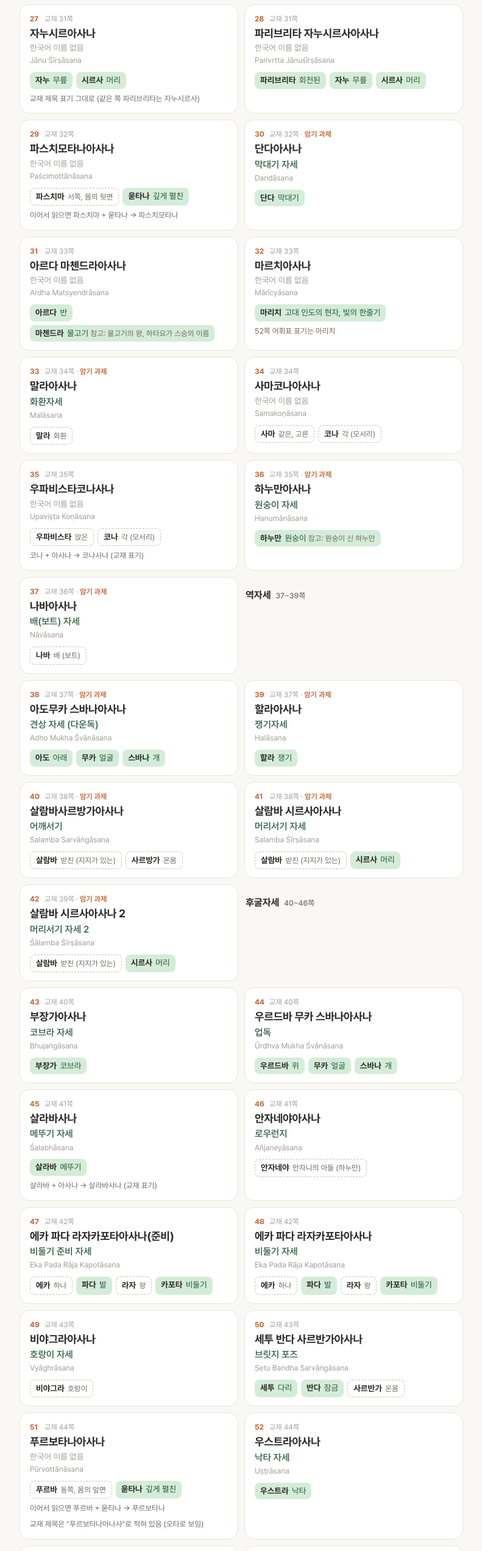
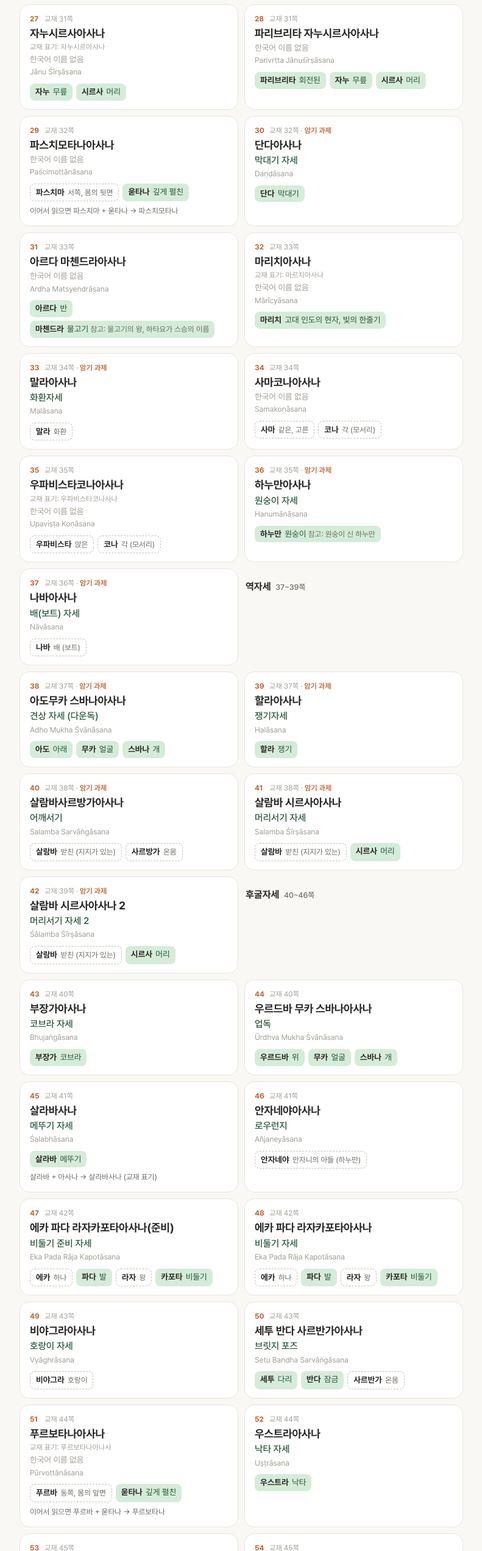
Before and after one commit to aro-deeply/yoga, a plain HTML site: page dict.html in a window 1280 px wide. Shown: the part 2886-5429 px from the top of the page at 61% size, without its empty margins (244-1035 px from the left). Drawn offline with Linux system fonts and the light colour scheme.

Commit message:
사전: 맞는 표기로 제목 수정, 교재 표기 작게 병기
Co-Authored-By: Claude Opus 5.5 <noreply@anthropic.com>
Claude-Session: https://claude.ai/code/session_01Qxw1DtpTZMg57e64g6gYB9

```diff
--- a/dict.html
+++ b/dict.html
@@ -45,6 +45,7 @@ a{color:inherit;text-decoration:none}.dc-leg{display:flex;flex-wrap:wrap;gap:6px
 .dc-n{margin:7px 0 0;font-size:12.5px;color:var(--sub)}
 .dc-src{margin:18px 2px 0;font-size:12px;color:#A39E96;line-height:1.6}
 @media(min-width:640px){.dc-list{grid-template-columns:1fr 1fr}}
+.dc-tb{margin:1px 0 0;font-size:12px;color:#A39E96}
 
 .wrap{max-width:760px;margin:0 auto;padding:calc(18px + env(safe-area-inset-top)) 16px calc(28px + env(safe-area-inset-bottom))}
 .top{display:flex;justify-content:space-between;align-items:center;font-size:14px;color:var(--sub);margin-bottom:12px}
@@ -83,15 +84,15 @@ h1{font-size:23px;font-weight:800;letter-spacing:-.4px;margin:0 0 4px}
 <article class="dc-card" data-sec="1" data-memo="1" data-q="발라아사나 아기 자세 bālāsana"><div class="dc-body"><p class="dc-meta"><span class="dc-no">24</span>교재 29쪽 · <em>암기 과제</em></p><h4 class="dc-sk">발라아사나</h4><p class="dc-ko">아기 자세</p><p class="dc-ro">Bālāsana</p><div class="dc-ws"><span class="w ref"><b>발라</b> <i>아이</i></span></div></div></article>
 <article class="dc-card" data-sec="1" data-memo="1" data-q="수카아사나 편안한 자세 sukhāsana"><div class="dc-body"><p class="dc-meta"><span class="dc-no">25</span>교재 30쪽 · <em>암기 과제</em></p><h4 class="dc-sk">수카아사나</h4><p class="dc-ko">편안한 자세</p><p class="dc-ro">Sukhāsana</p><div class="dc-ws"><span class="w ref"><b>수카</b> <i>편안함</i></span></div></div></article>
 <article class="dc-card" data-sec="1" data-memo="1" data-q="받다코나아사나 나비 자세 baddha koṇāsana"><div class="dc-body"><p class="dc-meta"><span class="dc-no">26</span>교재 30쪽 · <em>암기 과제</em></p><h4 class="dc-sk">받다코나아사나</h4><p class="dc-ko">나비 자세</p><p class="dc-ro">Baddha Koṇāsana</p><div class="dc-ws"><span class="w ref"><b>받다</b> <i>묶인</i></span><span class="w ref"><b>코나</b> <i>각 (모서리)</i></span></div></div></article>
-<article class="dc-card" data-sec="1" data-memo="0" data-q="자누시르아사나  jānu śīrṣāsana"><div class="dc-body"><p class="dc-meta"><span class="dc-no">27</span>교재 31쪽</p><h4 class="dc-sk">자누시르아사나</h4><p class="dc-ko none">한국어 이름 없음</p><p class="dc-ro">Jānu Śīrṣāsana</p><div class="dc-ws"><span class="w"><b>자누</b> 무릎</span><span class="w"><b>시르사</b> 머리</span></div><p class="dc-n">교재 제목 표기 그대로 (같은 쪽 파리브리타는 자누시르사)</p></div></article>
+<article class="dc-card" data-sec="1" data-memo="0" data-q="자누시르사아사나  jānu śīrṣāsana"><div class="dc-body"><p class="dc-meta"><span class="dc-no">27</span>교재 31쪽</p><h4 class="dc-sk">자누시르사아사나</h4><p class="dc-tb">교재 표기: 자누시르아사나</p><p class="dc-ko none">한국어 이름 없음</p><p class="dc-ro">Jānu Śīrṣāsana</p><div class="dc-ws"><span class="w"><b>자누</b> 무릎</span><span class="w"><b>시르사</b> 머리</span></div></div></article>
 <article class="dc-card" data-sec="1" data-memo="0" data-q="파리브리타 자누시르사아사나  parivrtta jānuśīrṣāsana"><div class="dc-body"><p class="dc-meta"><span class="dc-no">28</span>교재 31쪽</p><h4 class="dc-sk">파리브리타 자누시르사아사나</h4><p class="dc-ko none">한국어 이름 없음</p><p class="dc-ro">Parivrtta Jānuśīrṣāsana</p><div class="dc-ws"><span class="w"><b>파리브리타</b> 회전된</span><span class="w"><b>자누</b> 무릎</span><span class="w"><b>시르사</b> 머리</span></div></div></article>
 <article class="dc-card" data-sec="1" data-memo="0" data-q="파스치모타나아사나  paścimottānāsana"><div class="dc-body"><p class="dc-meta"><span class="dc-no">29</span>교재 32쪽</p><h4 class="dc-sk">파스치모타나아사나</h4><p class="dc-ko none">한국어 이름 없음</p><p class="dc-ro">Paścimottānāsana</p><div class="dc-ws"><span class="w ref"><b>파스치마</b> <i>서쪽, 몸의 뒷면</i></span><span class="w"><b>욷타나</b> 깊게 펼친</span></div><p class="dc-n">이어서 읽으면 파스치마 + 욷타나 → 파스치모타나</p></div></article>
 <article class="dc-card" data-sec="1" data-memo="1" data-q="단다아사나 막대기 자세 daṇḍāsana"><div class="dc-body"><p class="dc-meta"><span class="dc-no">30</span>교재 32쪽 · <em>암기 과제</em></p><h4 class="dc-sk">단다아사나</h4><p class="dc-ko">막대기 자세</p><p class="dc-ro">Daṇḍāsana</p><div class="dc-ws"><span class="w"><b>단다</b> 막대기</span></div></div></article>
 <article class="dc-card" data-sec="1" data-memo="0" data-q="아르다 마첸드라아사나  ardha matsyendrāsana"><div class="dc-body"><p class="dc-meta"><span class="dc-no">31</span>교재 33쪽</p><h4 class="dc-sk">아르다 마첸드라아사나</h4><p class="dc-ko none">한국어 이름 없음</p><p class="dc-ro">Ardha Matsyendrāsana</p><div class="dc-ws"><span class="w"><b>아르다</b> 반</span><span class="w"><b>마첸드라</b> 물고기 <i>참고: 물고기의 왕, 하타요가 스승의 이름</i></span></div></div></article>
-<article class="dc-card" data-sec="1" data-memo="0" data-q="마르치아사나  mārīcyāsana"><div class="dc-body"><p class="dc-meta"><span class="dc-no">32</span>교재 33쪽</p><h4 class="dc-sk">마르치아사나</h4><p class="dc-ko none">한국어 이름 없음</p><p class="dc-ro">Mārīcyāsana</p><div class="dc-ws"><span class="w"><b>마리치</b> 고대 인도의 현자, 빛의 한줄기</span></div><p class="dc-n">52쪽 어휘표 표기는 마리치</p></div></article>
+<article class="dc-card" data-sec="1" data-memo="0" data-q="마리치아사나  mārīcyāsana"><div class="dc-body"><p class="dc-meta"><span class="dc-no">32</span>교재 33쪽</p><h4 class="dc-sk">마리치아사나</h4><p class="dc-tb">교재 표기: 마르치아사나</p><p class="dc-ko none">한국어 이름 없음</p><p class="dc-ro">Mārīcyāsana</p><div class="dc-ws"><span class="w"><b>마리치</b> 고대 인도의 현자, 빛의 한줄기</span></div></div></article>
 <article class="dc-card" data-sec="1" data-memo="1" data-q="말라아사나 화환자세 malāsana"><div class="dc-body"><p class="dc-meta"><span class="dc-no">33</span>교재 34쪽 · <em>암기 과제</em></p><h4 class="dc-sk">말라아사나</h4><p class="dc-ko">화환자세</p><p class="dc-ro">Malāsana</p><div class="dc-ws"><span class="w ref"><b>말라</b> <i>화환</i></span></div></div></article>
 <article class="dc-card" data-sec="1" data-memo="0" data-q="사마코나아사나  samakoṇāsana"><div class="dc-body"><p class="dc-meta"><span class="dc-no">34</span>교재 34쪽</p><h4 class="dc-sk">사마코나아사나</h4><p class="dc-ko none">한국어 이름 없음</p><p class="dc-ro">Samakoṇāsana</p><div class="dc-ws"><span class="w ref"><b>사마</b> <i>같은, 고른</i></span><span class="w ref"><b>코나</b> <i>각 (모서리)</i></span></div></div></article>
-<article class="dc-card" data-sec="1" data-memo="0" data-q="우파비스타코나사나  upaviṣṭa koṇāsana"><div class="dc-body"><p class="dc-meta"><span class="dc-no">35</span>교재 35쪽</p><h4 class="dc-sk">우파비스타코나사나</h4><p class="dc-ko none">한국어 이름 없음</p><p class="dc-ro">Upaviṣṭa Koṇāsana</p><div class="dc-ws"><span class="w ref"><b>우파비스타</b> <i>앉은</i></span><span class="w ref"><b>코나</b> <i>각 (모서리)</i></span></div><p class="dc-n">코나 + 아사나 → 코나사나 (교재 표기)</p></div></article>
+<article class="dc-card" data-sec="1" data-memo="0" data-q="우파비스타코나아사나  upaviṣṭa koṇāsana"><div class="dc-body"><p class="dc-meta"><span class="dc-no">35</span>교재 35쪽</p><h4 class="dc-sk">우파비스타코나아사나</h4><p class="dc-tb">교재 표기: 우파비스타코나사나</p><p class="dc-ko none">한국어 이름 없음</p><p class="dc-ro">Upaviṣṭa Koṇāsana</p><div class="dc-ws"><span class="w ref"><b>우파비스타</b> <i>앉은</i></span><span class="w ref"><b>코나</b> <i>각 (모서리)</i></span></div></div></article>
 <article class="dc-card" data-sec="1" data-memo="1" data-q="하누만아사나 원숭이 자세 hanumānāsana"><div class="dc-body"><p class="dc-meta"><span class="dc-no">36</span>교재 35쪽 · <em>암기 과제</em></p><h4 class="dc-sk">하누만아사나</h4><p class="dc-ko">원숭이 자세</p><p class="dc-ro">Hanumānāsana</p><div class="dc-ws"><span class="w"><b>하누만</b> 원숭이 <i>참고: 원숭이 신 하누만</i></span></div></div></article>
 <article class="dc-card" data-sec="1" data-memo="1" data-q="나바아사나 배(보트) 자세 nāvāsana"><div class="dc-body"><p class="dc-meta"><span class="dc-no">37</span>교재 36쪽 · <em>암기 과제</em></p><h4 class="dc-sk">나바아사나</h4><p class="dc-ko">배(보트) 자세</p><p class="dc-ro">Nāvāsana</p><div class="dc-ws"><span class="w ref"><b>나바</b> <i>배 (보트)</i></span></div></div></article>
 <h3 class="dc-sh" data-sec="2">역자세 <span>37~39쪽</span></h3>
@@ -109,7 +110,7 @@ h1{font-size:23px;font-weight:800;letter-spacing:-.4px;margin:0 0 4px}
 <article class="dc-card" data-sec="3" data-memo="0" data-q="에카 파다 라자카포타아사나 비둘기 자세 eka pada rāja kapotāsana"><div class="dc-body"><p class="dc-meta"><span class="dc-no">48</span>교재 42쪽</p><h4 class="dc-sk">에카 파다 라자카포타아사나</h4><p class="dc-ko">비둘기 자세</p><p class="dc-ro">Eka Pada Rāja Kapotāsana</p><div class="dc-ws"><span class="w ref"><b>에카</b> <i>하나</i></span><span class="w"><b>파다</b> 발</span><span class="w ref"><b>라자</b> <i>왕</i></span><span class="w"><b>카포타</b> 비둘기</span></div></div></article>
 <article class="dc-card" data-sec="3" data-memo="0" data-q="비야그라아사나 호랑이 자세 vyāghrāsana"><div class="dc-body"><p class="dc-meta"><span class="dc-no">49</span>교재 43쪽</p><h4 class="dc-sk">비야그라아사나</h4><p class="dc-ko">호랑이 자세</p><p class="dc-ro">Vyāghrāsana</p><div class="dc-ws"><span class="w ref"><b>비야그라</b> <i>호랑이</i></span></div></div></article>
 <article class="dc-card" data-sec="3" data-memo="0" data-q="세투 반다 사르반가아사나 브릿지 포즈 setu bandha sarvāṅgāsana"><div class="dc-body"><p class="dc-meta"><span class="dc-no">50</span>교재 43쪽</p><h4 class="dc-sk">세투 반다 사르반가아사나</h4><p class="dc-ko">브릿지 포즈</p><p class="dc-ro">Setu Bandha Sarvāṅgāsana</p><div class="dc-ws"><span class="w"><b>세투</b> 다리</span><span class="w"><b>반다</b> 잠금</span><span class="w ref"><b>사르반가</b> <i>온몸</i></span></div></div></article>
-<article class="dc-card" data-sec="3" data-memo="0" data-q="푸르보타나아사나  pūrvottānāsana"><div class="dc-body"><p class="dc-meta"><span class="dc-no">51</span>교재 44쪽</p><h4 class="dc-sk">푸르보타나아사나</h4><p class="dc-ko none">한국어 이름 없음</p><p class="dc-ro">Pūrvottānāsana</p><div class="dc-ws"><span class="w ref"><b>푸르바</b> <i>동쪽, 몸의 앞면</i></span><span class="w"><b>욷타나</b> 깊게 펼친</span></div><p class="dc-n">이어서 읽으면 푸르바 + 욷타나 → 푸르보타나</p><p class="dc-n">교재 제목은 "푸르보타나아나사"로 적혀 있음 (오타로 보임)</p></div></article>
+<article class="dc-card" data-sec="3" data-memo="0" data-q="푸르보타나아사나  pūrvottānāsana"><div class="dc-body"><p class="dc-meta"><span class="dc-no">51</span>교재 44쪽</p><h4 class="dc-sk">푸르보타나아사나</h4><p class="dc-tb">교재 표기: 푸르보타나아나사</p><p class="dc-ko none">한국어 이름 없음</p><p class="dc-ro">Pūrvottānāsana</p><div class="dc-ws"><span class="w ref"><b>푸르바</b> <i>동쪽, 몸의 앞면</i></span><span class="w"><b>욷타나</b> 깊게 펼친</span></div><p class="dc-n">이어서 읽으면 푸르바 + 욷타나 → 푸르보타나</p></div></article>
 <article class="dc-card" data-sec="3" data-memo="0" data-q="우스트라아사나 낙타 자세 uṣṭrāsana"><div class="dc-body"><p class="dc-meta"><span class="dc-no">52</span>교재 44쪽</p><h4 class="dc-sk">우스트라아사나</h4><p class="dc-ko">낙타 자세</p><p class="dc-ro">Uṣṭrāsana</p><div class="dc-ws"><span class="w"><b>우스트라</b> 낙타</span></div></div></article>
 <article class="dc-card" data-sec="3" data-memo="0" data-q="다누라아사나 활 자세 dhanurāsana"><div class="dc-body"><p class="dc-meta"><span class="dc-no">53</span>교재 45쪽</p><h4 class="dc-sk">다누라아사나</h4><p class="dc-ko">활 자세</p><p class="dc-ro">Dhanurāsana</p><div class="dc-ws"><span class="w"><b>다누라</b> 활</span></div><p class="dc-n">52쪽 어휘표 표기는 다누스(dhanus)</p></div></article>
 <article class="dc-card" data-sec="3" data-memo="0" data-q="우르드바 다누라아사나 휠(wheel) 자세 ūrdhva dhanurāsana"><div class="dc-body"><p class="dc-meta"><span class="dc-no">54</span>교재 45쪽</p><h4 class="dc-sk">우르드바 다누라아사나</h4><p class="dc-ko">휠(wheel) 자세</p><p class="dc-ro">Ūrdhva Dhanurāsana</p><div class="dc-ws"><span class="w"><b>우르드바</b> 위</span><span class="w"><b>다누라</b> 활</span></div><p class="dc-n">52쪽 어휘표 표기는 다누스(dhanus)</p></div></article>
@@ -120,7 +121,7 @@ h1{font-size:23px;font-weight:800;letter-spacing:-.4px;margin:0 0 4px}
 <article class="dc-card" data-sec="4" data-memo="0" data-q="바시스타아사나 사이드플랭크 vasiṣṭhāsana"><div class="dc-body"><p class="dc-meta"><span class="dc-no">58</span>교재 48쪽</p><h4 class="dc-sk">바시스타아사나</h4><p class="dc-ko">사이드플랭크</p><p class="dc-ro">Vasiṣṭhāsana</p><div class="dc-ws"><span class="w ref"><b>바시스타</b> <i>현자 바시스타</i></span></div></div></article>
 <article class="dc-card" data-sec="4" data-memo="0" data-q="바카아사나 두루미 자세 bakāsana"><div class="dc-body"><p class="dc-meta"><span class="dc-no">59</span>교재 48쪽</p><h4 class="dc-sk">바카아사나</h4><p class="dc-ko">두루미 자세</p><p class="dc-ro">Bakāsana</p><div class="dc-ws"><span class="w"><b>바카</b> 두루미</span></div><p class="dc-n">굽힌 팔: 까마귀 (Kakasana)</p></div></article>
 <h3 class="dc-sh" data-sec="5">기타자세, 웜업자세 <span>49~50쪽</span></h3>
-<article class="dc-card" data-sec="5" data-memo="0" data-q="비킬라아사나 소 자세 bitilāsana"><div class="dc-body"><p class="dc-meta"><span class="dc-no">60</span>교재 49쪽</p><h4 class="dc-sk">비킬라아사나</h4><p class="dc-ko">소 자세</p><p class="dc-ro">Bitilāsana</p><div class="dc-ws"><span class="w"><b>비틸라</b> 소</span></div><p class="dc-n">52쪽 어휘표 표기는 비틸라</p></div></article>
+<article class="dc-card" data-sec="5" data-memo="0" data-q="비틸라아사나 소 자세 bitilāsana"><div class="dc-body"><p class="dc-meta"><span class="dc-no">60</span>교재 49쪽</p><h4 class="dc-sk">비틸라아사나</h4><p class="dc-tb">교재 표기: 비킬라아사나</p><p class="dc-ko">소 자세</p><p class="dc-ro">Bitilāsana</p><div class="dc-ws"><span class="w"><b>비틸라</b> 소</span></div></div></article>
 <article class="dc-card" data-sec="5" data-memo="0" data-q="마르자리아사나 고양이 자세 mārjārīāsana"><div class="dc-body"><p class="dc-meta"><span class="dc-no">61</span>교재 49쪽</p><h4 class="dc-sk">마르자리아사나</h4><p class="dc-ko">고양이 자세</p><p class="dc-ro">Mārjārīāsana</p><div class="dc-ws"><span class="w ref"><b>마르자리</b> <i>고양이</i></span></div></div></article>
 <article class="dc-card" data-sec="5" data-memo="0" data-q="고무카아사나  gomukhāsana"><div class="dc-body"><p class="dc-meta"><span class="dc-no">62</span>교재 49쪽</p><h4 class="dc-sk">고무카아사나</h4><p class="dc-ko none">한국어 이름 없음</p><p class="dc-ro">Gomukhāsana</p><div class="dc-ws"><span class="w ref"><b>고</b> <i>소</i></span><span class="w"><b>무카</b> 얼굴</span></div></div></article>
 <article class="dc-card" data-sec="5" data-memo="0" data-q="사바아사나  śavāsana"><div class="dc-body"><p class="dc-meta"><span class="dc-no">63</span>교재 50쪽</p><h4 class="dc-sk">사바아사나</h4><p class="dc-ko none">한국어 이름 없음</p><p class="dc-ro">Śavāsana</p><div class="dc-ws"><span class="w ref"><b>사바</b> <i>시체</i></span></div></div></article></div><p class="dc-src">참고(교재 밖) 뜻 출처: Mr. Yoga Sanskrit Glossary (mryoga.com), 산톨라나는 kavaalya.com, 안자네야는 위키백과 Anjaneyasana 항목</p></div><script>(function(){var root=document.querySelector('.dc-root');if(!root)return;var q=root.querySelector('.dc-q'),btns=[].slice.call(root.querySelectorAll('.dc-f button')),cards=[].slice.call(root.querySelectorAll('.dc-card')),heads=[].slice.call(root.querySelectorAll('.dc-sh')),cnt=root.querySelector('.dc-cnt'),f='all';
```
Also changed, not shown: app/index.html (+3 -3 lines), fonts/p400.woff2, fonts/p500.woff2, fonts/p600.woff2, fonts/p700.woff2, fonts/p800.woff2, 1 other file.
